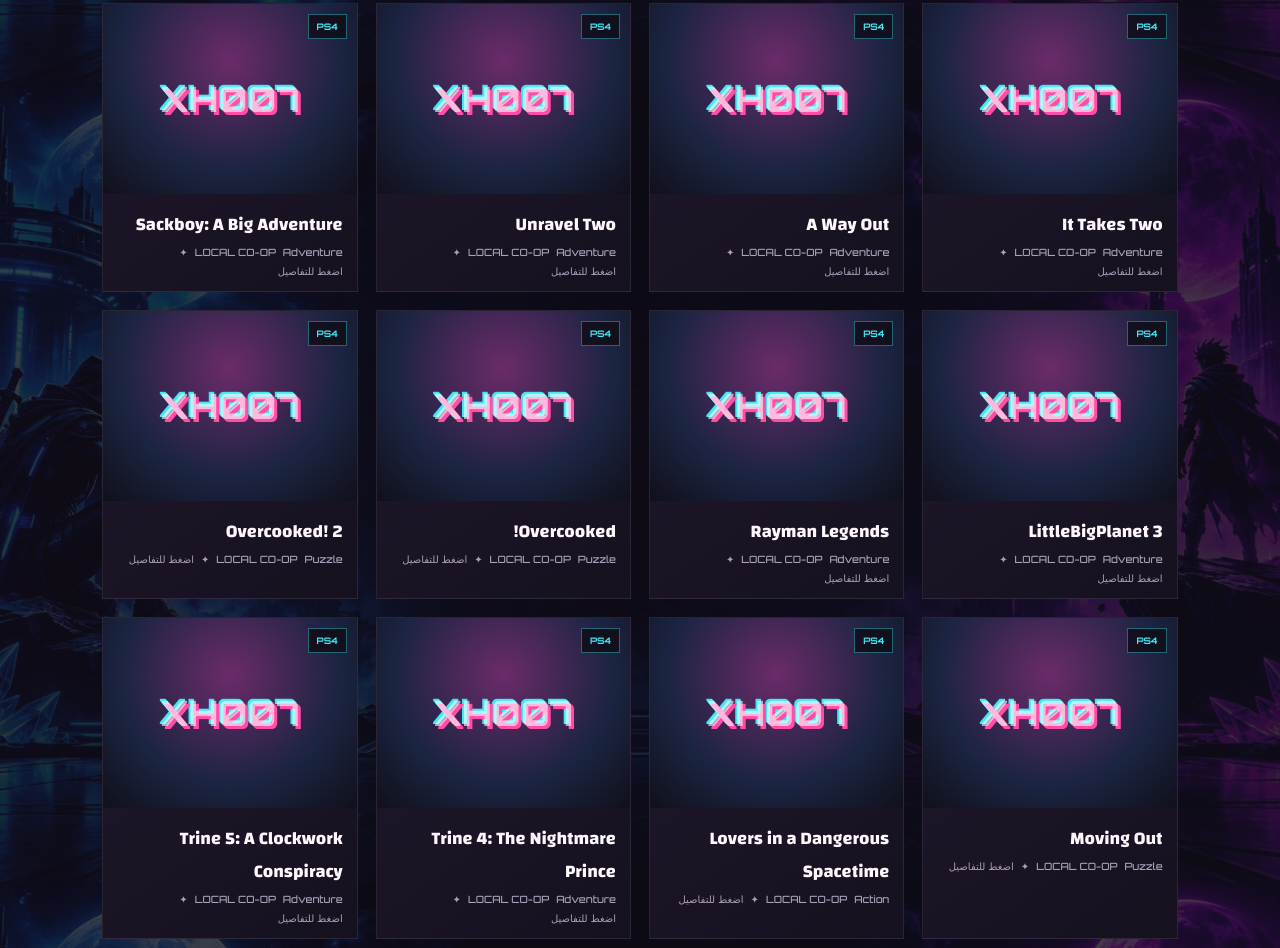
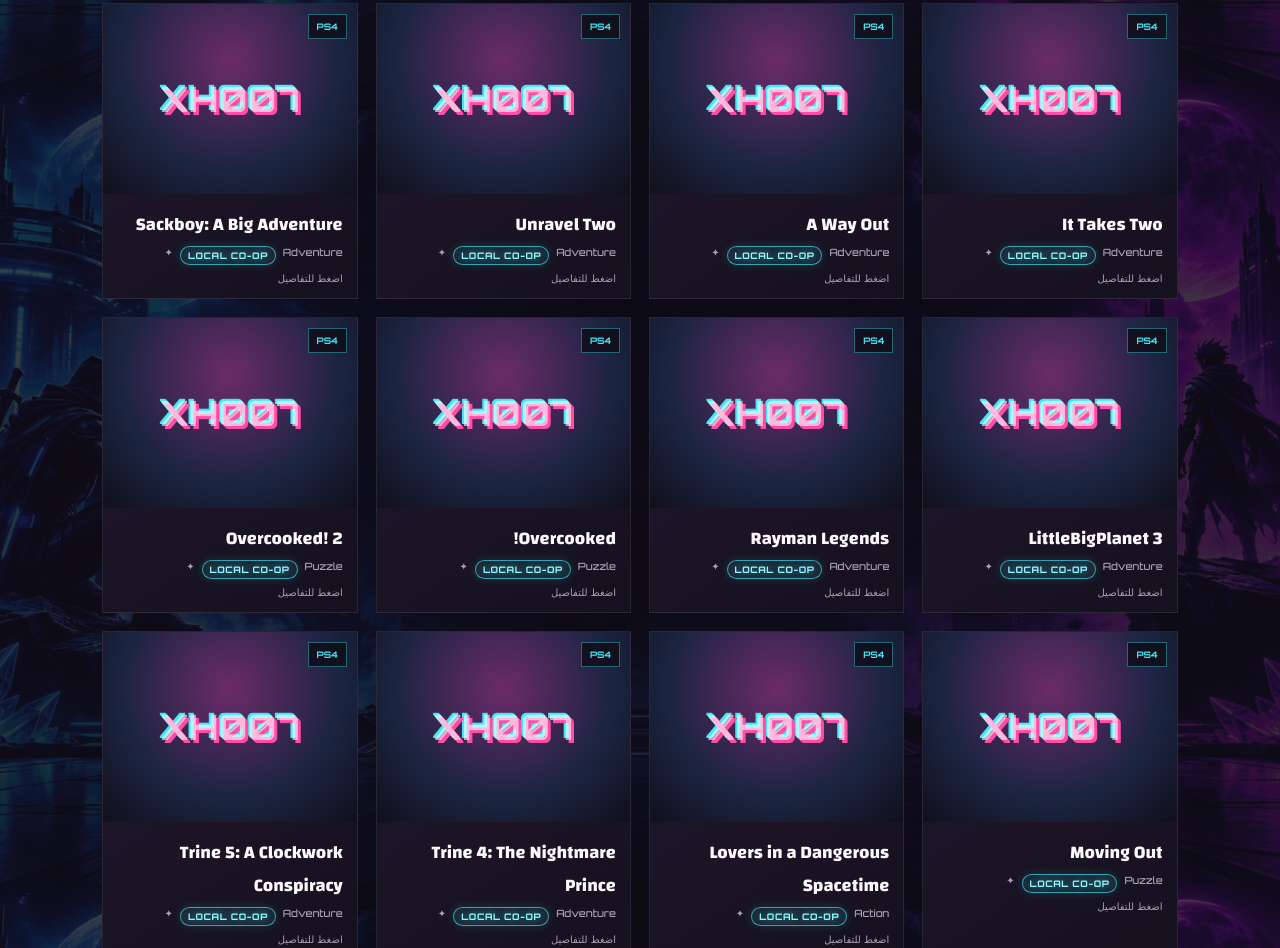
Before and after one commit to xhunter007f/XHUNTER007, a plain HTML site: page index.html in a window 1280 px wide. Shown: the part 8718-9666 px from the top of the page. Drawn offline with Linux system fonts and the light colour scheme.

Commit message:
Style local co-op badges in neon

```diff
--- a/style.css
+++ b/style.css
@@ -92,3 +92,7 @@ body{background-color:var(--bg);background-image:linear-gradient(rgba(16,13,24,.
   text-shadow:0 0 7px #fff,0 0 16px #ff4ca7 !important;
   box-shadow:inset 0 0 14px #ffffff20,0 0 8px #ff4ca7,0 0 20px #ff4ca7aa,0 0 30px #42e8f566 !important;
 }
+
+
+/* Local co-op marker */
+.coop-tag{display:inline-flex;align-items:center;gap:5px;padding:3px 7px;border:1px solid rgba(66,232,245,.65);border-radius:999px;color:#8ff8ff;background:rgba(66,232,245,.09);font-size:9px;font-weight:800;letter-spacing:.6px;text-shadow:0 0 8px rgba(66,232,245,.65);box-shadow:0 0 10px rgba(66,232,245,.16)}
```
